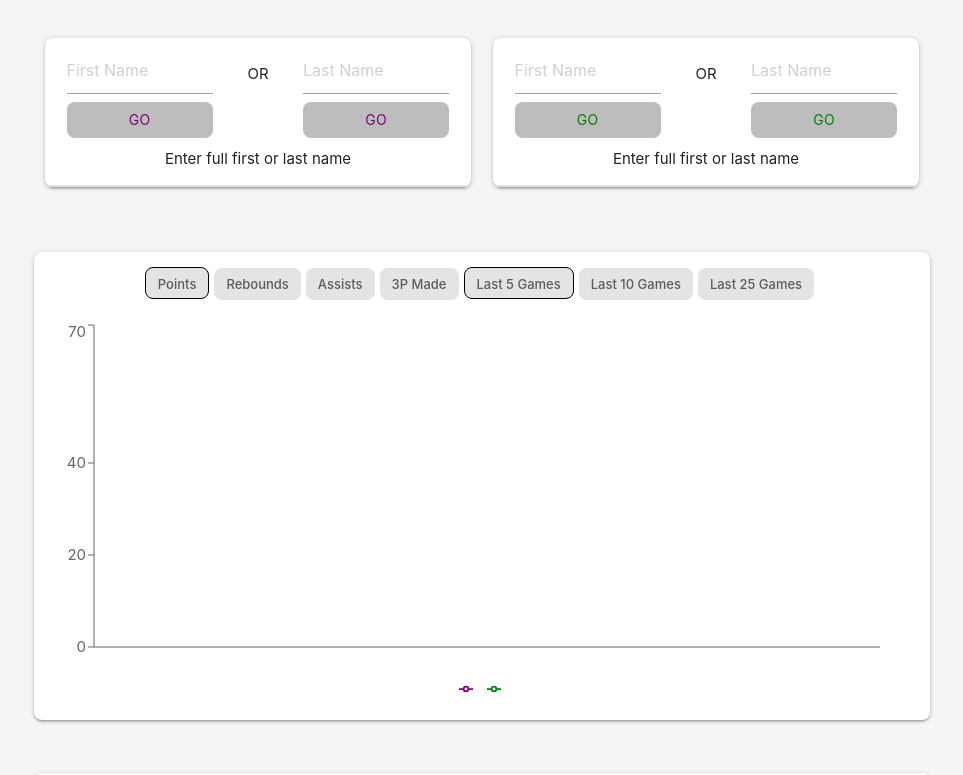
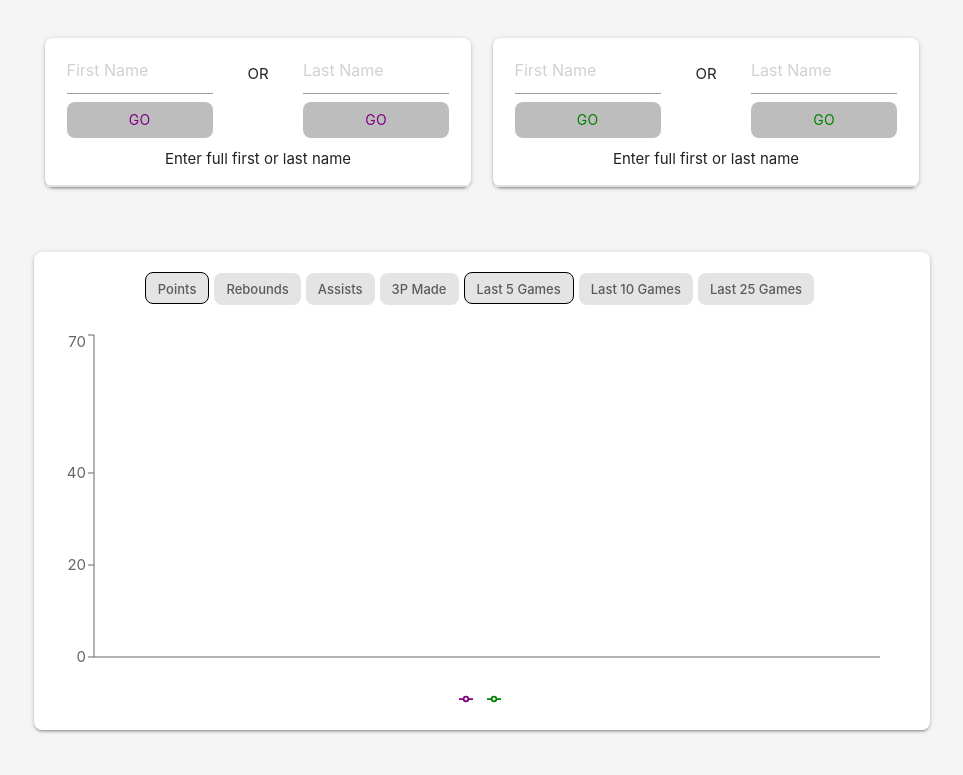
Before and after one commit to sarafiskray/nets-app, a React (Create React App) app: page / in a window 1280 px wide. Shown: the top 775 px of the page, without its empty margins (158-1121 px from the left). Built offline with nearby package versions, Linux system fonts and the light colour scheme.

Commit message:
little more space for chips

```diff
--- a/src/StatsChart.css
+++ b/src/StatsChart.css
@@ -3,8 +3,8 @@
 }
 
 .statChips {
-    margin-bottom: 15px;
-    padding-top: 15px;
+    margin-bottom: 20px;
+    padding-top: 20px;
 }
 
 .chip {
```
